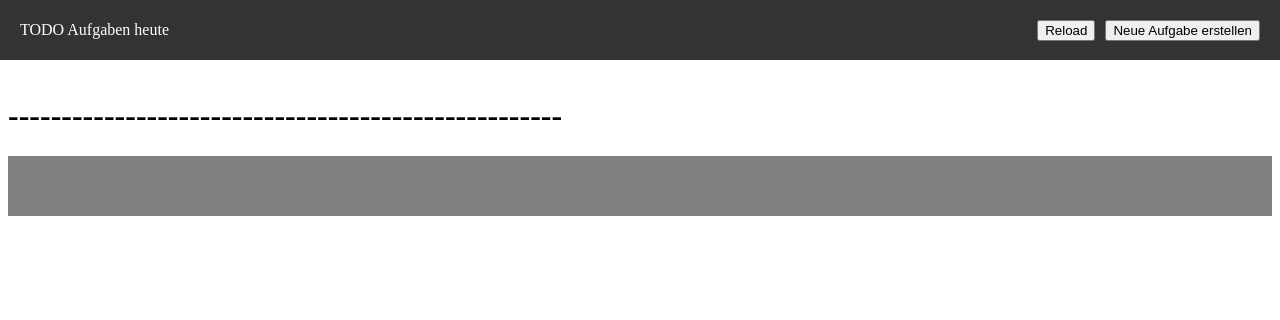
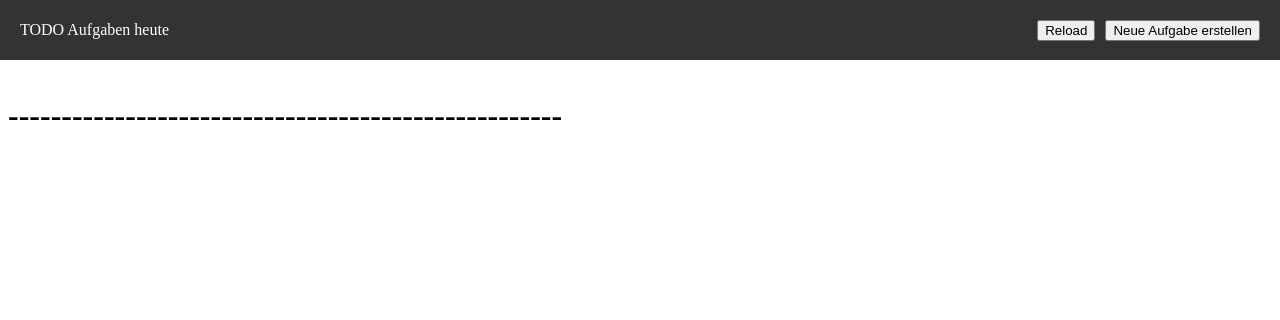
Before and after one commit to Florian11111/TODO_Liste, a Flask app: page /protected in a window 1280 px wide. Shown: the top 320 px of the page. Run offline with Flask 3, Linux system fonts and the light colour scheme; the visitor is signed in with stand-in values (Sample User, id 1); data comes from the database, SQL or seed files in the repository; both versions use the stored data as it was after the commit; data that the repository does not hold is empty; parts of the project's set-up code (start-up, migrations or seed data) failed here and were passed over; some libraries are stand-ins or nearby versions.

Commit message:
css changes

```diff
--- a/app.py
+++ b/app.py
@@ -2,6 +2,7 @@
 from flask_cors import CORS
 from flask_socketio import SocketIO, emit, disconnect
 import json
+import time
 import threading
 # eigene imports
 import datenBank
@@ -17,7 +18,7 @@
 SECRET_TOKEN = config["secret_token"]
 users = config["users"]
 # wenn eine änderung verhanden ist update = 1
-update = 0
+update = 2
 valid_token = '123'
 
 
@@ -140,7 +141,9 @@
 def updateAenderung():
     global update
     while True:
-        if update == 1:
+        if update > 0:
+            if update == 1:
+                time.sleep(6)
             socketio.emit('update', 1)
             update = 0
             print("Gesendet!")
--- a/datenBankTest.py
+++ b/datenBankTest.py
@@ -8,8 +8,8 @@
     return "#{:02x}{:02x}{:02x}".format(r, g, b)
 
 # ISO-Format Datum
-datum = "2023-08-27"
-datum2 = "2023-08-27"
+datum = "2023-08-30"
+datum2 = "2023-08-30"
 
 anzahl_daten = 6
 for x in range(anzahl_daten):
--- a/static/css/todoStyle.css
+++ b/static/css/todoStyle.css
@@ -1,12 +1,13 @@
-
 .task-list1 {
     color: white;
     padding: auto;
 }
 .task-list2 {
+
+    padding: auto;
     color: black;
-    background-color: gray;
 }
+
 #meinDiv {
     position: fixed;
     left: 50%;
@@ -38,16 +39,19 @@
     gap: 10px;
 }
 
+.task-list1 {
+    padding-top: 60px;
+}
+
 ul {
-    display: flex;
-    flex-wrap: wrap;
-    gap: 0;
-    padding-top: 60px;
     padding-left: 10vh;
     padding-right: 10vh;
-    margin: 0;
+    margin: 0 auto; /* Zentriert die Liste horizontal */
     list-style: none;
+    max-width: 1000px; /* Die maximale Breite der Liste */
 }
+
+
 
 li {
     width: 100%;
--- a/static/js/apiKommonikation.js
+++ b/static/js/apiKommonikation.js
@@ -41,7 +41,11 @@
 
     const listDiv1 = document.createElement("div");
     listDiv1.classList.add("listDiv1");
-    listDiv1.style.backgroundColor = color;
+    if (!checkt) {
+        listDiv1.style.backgroundColor = color;
+    } else {
+        listDiv1.style.backgroundColor = "#555555";
+    }
 
     const titleStrong = document.createElement("strong");
     titleStrong.textContent = title;
@@ -56,7 +60,9 @@
 
     const buttonContainer = document.createElement("div");
     buttonContainer.classList.add("buttonContainer"); // Füge die CSS-Klasse für Flex-Layout hinzu
-    buttonContainer.appendChild(toggleButton);
+    if (!checkt) {
+        buttonContainer.appendChild(toggleButton);
+    }
     buttonContainer.appendChild(abhackenButton);
 
     listDiv1.appendChild(buttonContainer);
```
Also changed, not shown: test.db.
